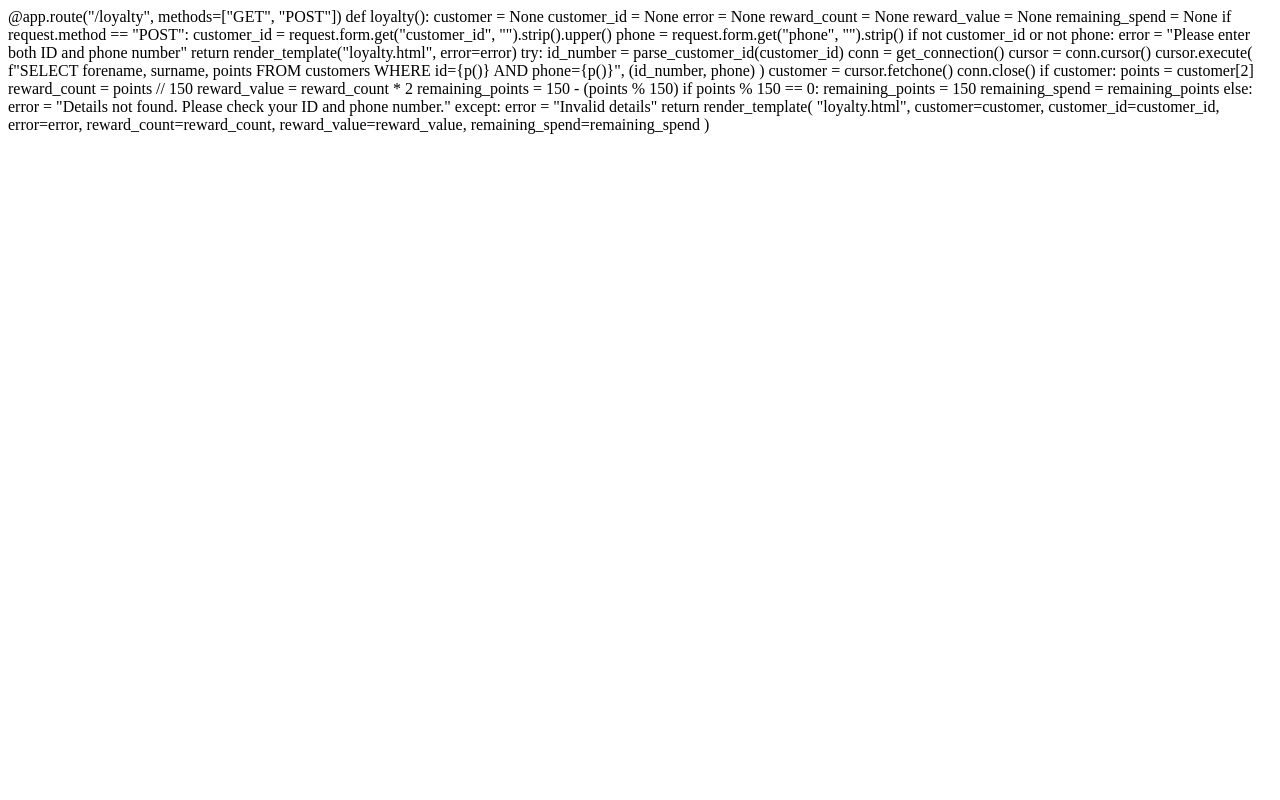
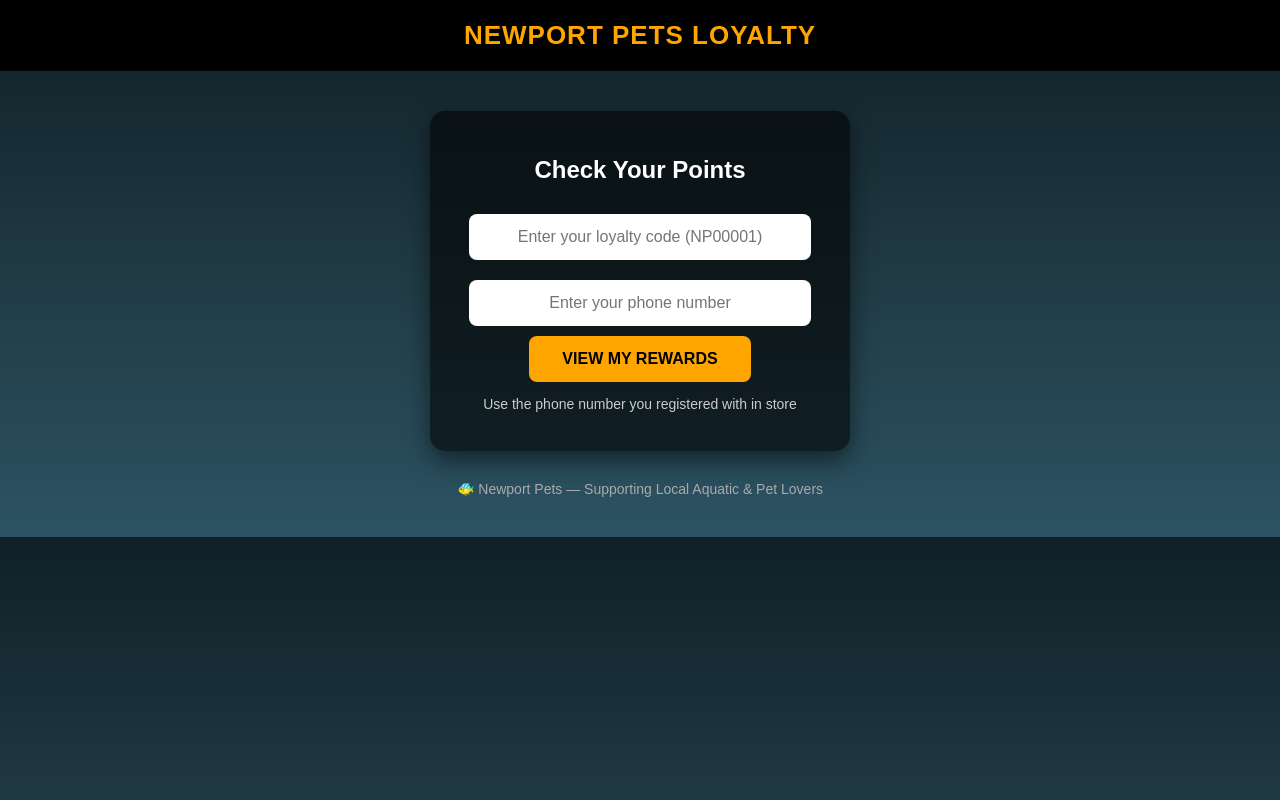
Before and after one commit to newportpetsuk-lab/newport-pets-loyalty, a Flask app: page /loyalty in a window 1280 px wide. Run offline with Flask 3, Linux system fonts and the light colour scheme; some libraries are stand-ins or nearby versions.

Commit message:
Update loyalty.html

```diff
--- a/templates/loyalty.html
+++ b/templates/loyalty.html
@@ -1,59 +1,155 @@
-@app.route("/loyalty", methods=["GET", "POST"])
-def loyalty():
+<!DOCTYPE html>
+<html>
+<head>
+    <title>Newport Pets Loyalty</title>
 
-    customer = None
-    customer_id = None
-    error = None
-    reward_count = None
-    reward_value = None
-    remaining_spend = None
+    <style>
+        body {
+            font-family: Arial, sans-serif;
+            margin: 0;
+            background: linear-gradient(to bottom, #0f2027, #203a43, #2c5364);
+            color: white;
+            text-align: center;
+        }
 
-    if request.method == "POST":
+        header {
+            padding: 20px;
+            font-size: 26px;
+            font-weight: bold;
+            background: #000;
+            color: orange;
+            letter-spacing: 1px;
+        }
 
-        customer_id = request.form.get("customer_id", "").strip().upper()
-        phone = request.form.get("phone", "").strip()
+        .container {
+            max-width: 420px;
+            margin: 30px auto;
+            padding: 10px;
+        }
 
-        if not customer_id or not phone:
-            error = "Please enter both ID and phone number"
-            return render_template("loyalty.html", error=error)
+        .card {
+            background: rgba(0,0,0,0.6);
+            padding: 25px;
+            margin-bottom: 20px;
+            border-radius: 15px;
+            box-shadow: 0 10px 25px rgba(0,0,0,0.5);
+        }
 
-        try:
-            id_number = parse_customer_id(customer_id)
+        input {
+            padding: 14px;
+            width: 85%;
+            margin: 10px 0;
+            font-size: 16px;
+            border-radius: 8px;
+            border: none;
+            text-align: center;
+        }
 
-            conn = get_connection()
-            cursor = conn.cursor()
+        button {
+            padding: 14px 25px;
+            background: orange;
+            border: none;
+            color: black;
+            font-weight: bold;
+            cursor: pointer;
+            border-radius: 8px;
+            font-size: 16px;
+            width: 60%;
+        }
 
-            cursor.execute(
-                f"SELECT forename, surname, points FROM customers WHERE id={p()} AND phone={p()}",
-                (id_number, phone)
-            )
+        .points {
+            font-size: 32px;
+            font-weight: bold;
+            margin: 10px 0;
+        }
 
-            customer = cursor.fetchone()
-            conn.close()
+        .points-note {
+            font-size: 14px;
+            color: #ccc;
+            margin-top: 8px;
+        }
 
-            if customer:
-                points = customer[2]
+        .reward {
+            background: linear-gradient(135deg, #1b5e20, #2e7d32);
+            padding: 18px;
+            border-radius: 12px;
+            margin-top: 15px;
+            font-size: 20px;
+        }
 
-                reward_count = points // 150
-                reward_value = reward_count * 2
+        .progress {
+            margin-top: 15px;
+            font-size: 16px;
+            color: #ccc;
+        }
 
-                remaining_points = 150 - (points % 150)
-                if points % 150 == 0:
-                    remaining_points = 150
+        .footer {
+            margin-top: 30px;
+            font-size: 14px;
+            color: #aaa;
+        }
+    </style>
 
-                remaining_spend = remaining_points
-            else:
-                error = "Details not found. Please check your ID and phone number."
+</head>
 
-        except:
-            error = "Invalid details"
+<body>
 
-    return render_template(
-        "loyalty.html",
-        customer=customer,
-        customer_id=customer_id,
-        error=error,
-        reward_count=reward_count,
-        reward_value=reward_value,
-        remaining_spend=remaining_spend
-    )
+<header>
+    NEWPORT PETS LOYALTY
+</header>
+
+<div class="container">
+
+    <!-- LOGIN / SEARCH -->
+    <div class="card">
+        <h2>Check Your Points</h2>
+
+        <form method="POST">
+            <input type="text" name="customer_id" placeholder="Enter your loyalty code (NP00001)" required>
+            <br>
+            <input type="text" name="phone" placeholder="Enter your phone number" required>
+            <br>
+            <button type="submit">VIEW MY REWARDS</button>
+        </form>
+
+        <p style="font-size: 14px; color: #ccc;">
+            Use the phone number you registered with in store
+        </p>
+
+        {% if error %}
+            <p style="color:#ff6b6b;">{{ error }}</p>
+        {% endif %}
+    </div>
+
+    {% if customer %}
+    <!-- CUSTOMER INFO -->
+    <div class="card">
+
+        <h2>{{ customer[0] }} {{ customer[1] }}</h2>
+        <p>ID: {{ customer_id }}</p>
+
+        <div class="points">{{ customer[2] }} points</div>
+        <div class="points-note">Some items may be excluded from points.</div>
+
+        {% if reward_count > 0 %}
+        <div class="reward">
+            🎉 £{{ reward_value }} AVAILABLE<br>
+            {{ reward_count }} reward(s)
+        </div>
+        {% endif %}
+
+        <div class="progress">
+            Spend £{{ remaining_spend }} more to unlock your next reward
+        </div>
+
+    </div>
+    {% endif %}
+
+    <div class="footer">
+        🐠 Newport Pets — Supporting Local Aquatic & Pet Lovers
+    </div>
+
+</div>
+
+</body>
+</html>
```
